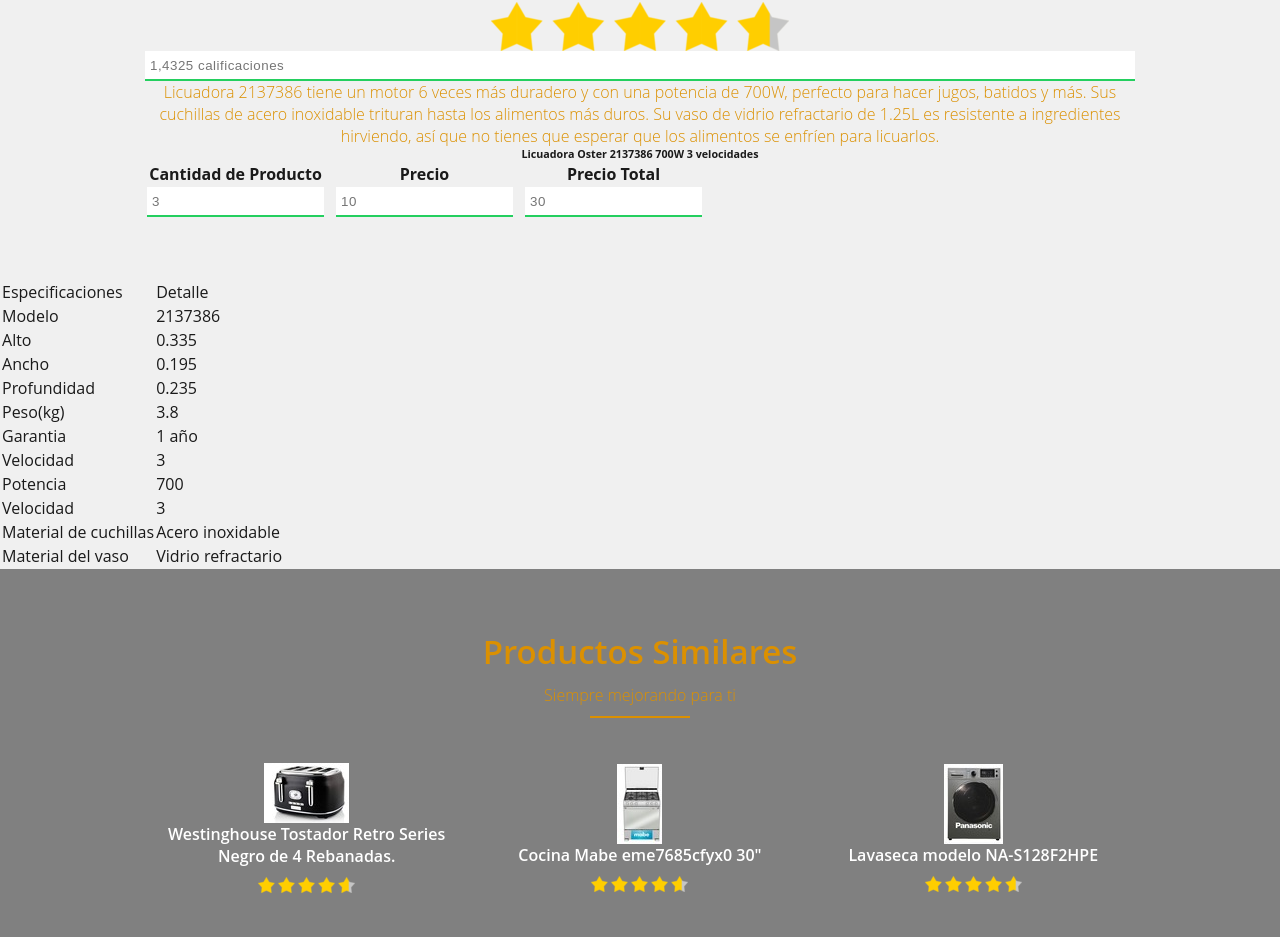
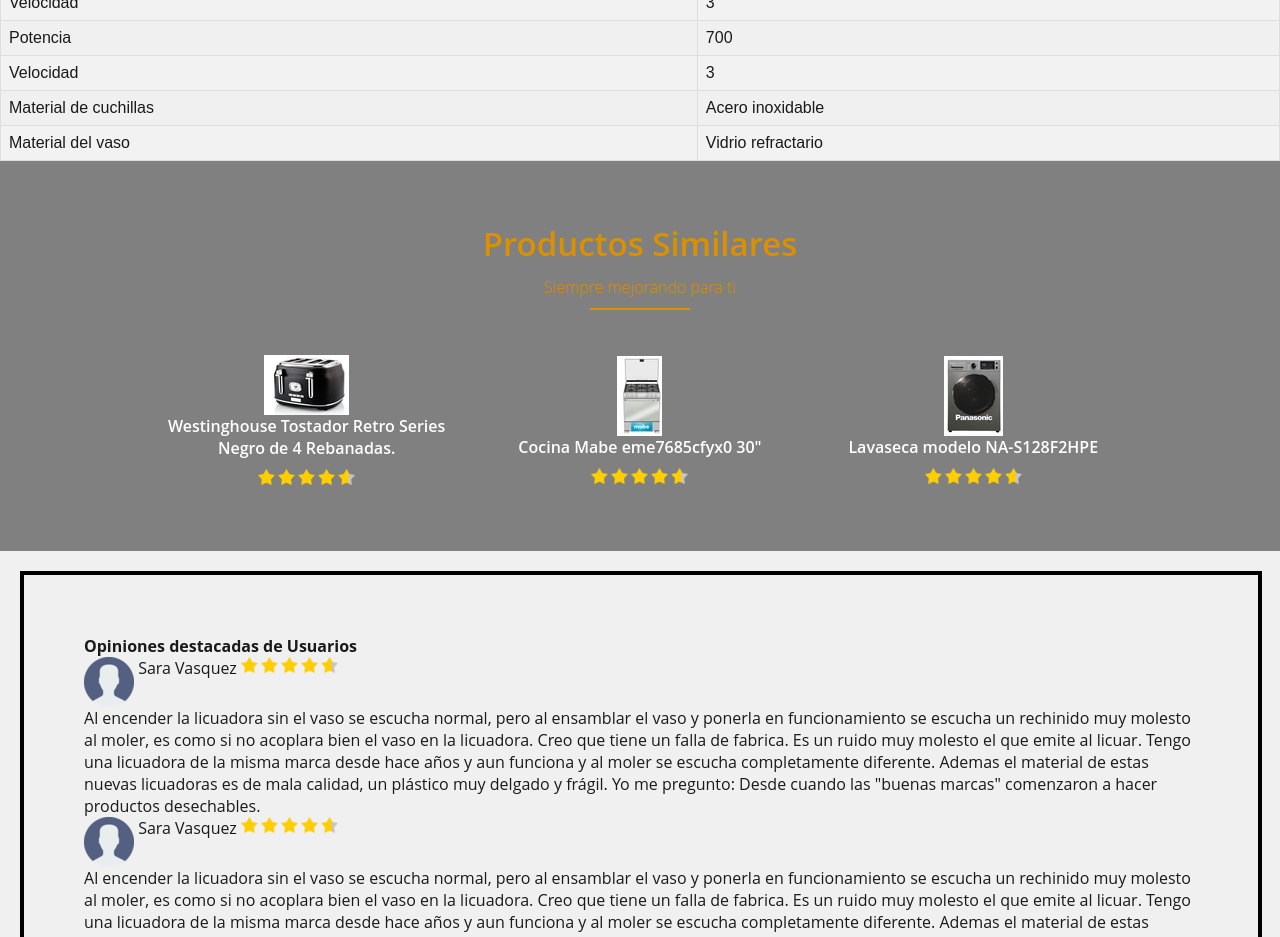
Before and after one commit to YitzakEmileZam/ProyectoTienda1.0USMP, a plain HTML site: page TiendaFSocietyVersion1.0/DetalleDeProducto.html in a window 1280 px wide. Shown: the part 1448-2385 px from the top of the page. Drawn offline with Linux system fonts and the light colour scheme.

Commit message:
Add 1 new change
DetalleDeProducto

```diff
--- a/TiendaFSocietyVersion1.0/DetalleDeProducto.html
+++ b/TiendaFSocietyVersion1.0/DetalleDeProducto.html
@@ -21,10 +21,10 @@
         margin: 20px;
     }
     .boxImages {
-        width: 70px;
+        width: 40px;
         border: 2px solid black;
-        padding: 15px;
-        margin: 20px;
+        margin-left:-40;
+        float: left;
     }
     .contenedor{
     margin:auto;
@@ -33,6 +33,69 @@
     max-width: 1000px;
     text-align: center;
     overflow: hidden;
+    }
+
+    .centerBox{
+        columns: 2;
+
+    }
+    .calific{
+        width:min-content;
+        text-align: center;
+    }
+
+    .titleProduct{
+        font-size: 20px;
+    }
+    .payBox{
+        box-sizing: border-box;
+        width: 420px;
+        border: 2px solid black;
+        padding: 20px;
+        margin: 20px;
+    }
+    .titlePay{
+        font-size: 13px;}
+
+    #especific {
+        font-family: Arial, Helvetica, sans-serif;
+        border-collapse: collapse;
+        width: 100%;
+    }
+
+    #especific td, #especific th {
+        border: 1px solid #ddd;
+        padding: 8px;
+    }
+
+    #especific tr:nth-child(even){background-color: #f2f2f2;}
+
+    #especific tr:hover {background-color: #ddd;}
+
+    #especific th {
+        padding-top: 12px;
+        padding-bottom: 12px;
+        text-align: left;
+        background-color: #04AA6D;
+        color: white;
+    }
+    #headop{
+        margin: auto;
+        border: 4px solid black;
+        padding: 60px;
+        margin: 20px;
+        width: 97%;
+    }
+    .buttom{
+        background-color: #ffffff;
+        border: solid black 1px;
+        color:black;
+        padding: 10px 20px;
+        text-align: right;
+        font-size: 16px;
+        margin:auto;
+        cursor: pointer;
+        align-items:flex-end;
     }
 </style>
 <body>
@@ -75,26 +138,27 @@
                     <img src="img/producto7.jpeg.jpeg" alt="">
                     <img src="img/producto7.jpeg.jpeg" alt="">
                 </div>
+                <div class="centerBox" >
                     <div>
                         <img src="img/catalogoProductos/producto7.jpeg.jpeg" alt="">
                     </div>
                     <div>
-                    <h5>Licuadora Oster 2137386 700W 3 velocidades</h5>
-                    <img src="img/starprincipal.png" alt="">
-                    <input type="text" placeholder="1,4325 calificaciones" class="">
-                    <p class="">Licuadora 2137386 tiene un motor 6 veces más duradero y con una potencia de 700W,
-                        perfecto para hacer jugos, batidos y más.
-                        Sus cuchillas de acero inoxidable trituran hasta los alimentos más duros.
-                        Su vaso de vidrio refractario de 1.25L es resistente a ingredientes hirviendo,
-                        así que no tienes que esperar que los alimentos se enfríen para licuarlos. </p>
+                        <h5 class="titleProduct">Licuadora Oster 2137386 700W 3 velocidades</h5>
+                        <img src="img/star.png" alt="">
+                        <input type="text" placeholder="1,4325 calificaciones" class=" calific">
                     </div>
                     <div>
-                    <h6 class="">Licuadora Oster 2137386 700W 3 velocidades</h6>
+                        <h7>Licuadora 2137386 tiene un motor 6 veces más duradero y con una potencia de 700W,
+                            perfecto para hacer jugos, batidos y más.
+                            Sus cuchillas de acero inoxidable trituran hasta los alimentos más duros.</h7>
+                    </div>
+                    <div class="payBox">
+                        <span class="titlePay">Licuadora Oster 2137386 700W 3 velocidades</span>
                         <table>
                             <tr>
-                            <th>Cantidad de Producto</th>
-                            <th>Precio</th>
-                            <th>Precio Total</th>
+                                <th class="titlePay">Cantidad</th>
+                                <th class="titlePay">Precio</th>
+                                <th class="titlePay">Precio Total</th>
                             </tr>
                             <tr>
                                 <th><input type="number" placeholder="3"></th>
@@ -102,13 +166,15 @@
                                 <th><input type="text" placeholder="30"></th>
                             </tr>
                         </table>
+                        <button href="#"class="buttom">PAGAR</button>
+                    </div>
                 </div>
 
                 </div>
-                    <table>
+                    <table id="especific">
                         <tr>
-                            <td>Especificaciones</td>
-                            <td>Detalle</td>
+                            <th>Especificaciones</th>
+                            <th>Detalle</th>
                         </tr>
                         <tr>
                             <td>Modelo</td>
@@ -191,13 +257,40 @@
                 </div>
             </div>
         </section>
-        <section>
+        <section id="headop">
             <div>
-                <h7>Opiniones destacadas de Usuarios</h7>
+                <h7><strong>Opiniones destacadas de Usuarios</strong></h7>
             </div>
                 <div>
+                    <div class="centerBox" >
+                        <img src="img/user.png" alt="">
+                        <h8>Sara Vasquez</h8>
+                        <img src="img/star.png" alt="">
+                    </div>
+                        <p>Al encender la licuadora sin el vaso se escucha normal, pero al ensamblar el vaso y ponerla en funcionamiento se escucha un rechinido muy molesto al moler,
+                            es como si no acoplara bien el vaso en la licuadora. Creo que tiene un falla de fabrica. Es un ruido muy molesto el que emite al licuar.
+                            Tengo una licuadora de la misma marca desde hace años y aun funciona y al moler se escucha completamente diferente.
+                            Ademas el material de estas nuevas licuadoras es de mala calidad, un plástico muy delgado y frágil. Yo me pregunto:
+                            Desde cuando las "buenas marcas" comenzaron a hacer productos desechables.</p>
+                    </div>
+                </div>
+                <div>
+                    <div class="centerBox" >
+                        <img src="img/user.png" alt="">
+                        <h8>Sara Vasquez</h8>
+                        <img src="img/star.png" alt="">
+                    </div>
 
+                    <div class="text">
+
+                        <p>Al encender la licuadora sin el vaso se escucha normal, pero al ensamblar el vaso y ponerla en funcionamiento se escucha un rechinido muy molesto al moler,
+                            es como si no acoplara bien el vaso en la licuadora. Creo que tiene un falla de fabrica. Es un ruido muy molesto el que emite al licuar.
+                            Tengo una licuadora de la misma marca desde hace años y aun funciona y al moler se escucha completamente diferente.
+                            Ademas el material de estas nuevas licuadoras es de mala calidad, un plástico muy delgado y frágil. Yo me pregunto:
+                            Desde cuando las "buenas marcas" comenzaron a hacer productos desechables.</p>
                     </div>
+                </div>
+            <button href="#"class="buttom">Ver mas opiniones ></button>
         </section>
     </main>
     <footer>
```
Also changed, not shown: TiendaFSocietyVersion1.0/img/user.png (added). Lines whose indentation alone changed are shown as unchanged.
